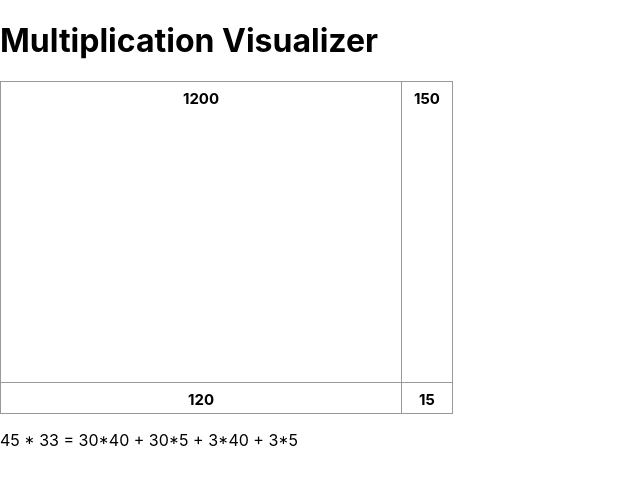
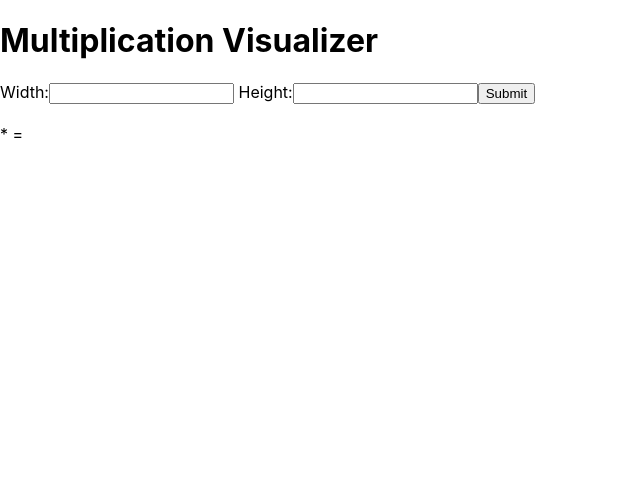
Before and after one commit to huyphung1602/multiplication-visualizer, a React (Create React App) app: page / in a window 1280 px wide. Shown: the top 484 px of the page, without its empty margins (0-640 px from the left). Built offline with nearby package versions, Linux system fonts and the light colour scheme.

Commit message:
Add input form to set the multiplication from the UI

```diff
--- a/src/App.js
+++ b/src/App.js
@@ -1,5 +1,5 @@
 import './MultiplicationVisualizer.css'
-import Renderer from "./Renderer"
+import MulVisualizer from './MulVisualizer'
 
 function App() {
   return (
@@ -7,7 +7,7 @@ function App() {
       <header className="App-header">
         <h1>Multiplication Visualizer</h1>
       </header>
-      <Renderer />
+      <MulVisualizer />
     </div>
   );
 }
--- /dev/null
+++ b/src/InputForm.js
@@ -0,0 +1,42 @@
+import React from "react";
+
+class InputForm extends React.Component {
+  constructor(props) {
+    super(props);
+    this.state = {
+      width: '',
+      height: '',
+    };
+    this.updateWidth = this.updateWidth.bind(this);
+    this.updateHeight = this.updateHeight.bind(this);
+    this.handleSubmit = this.handleSubmit.bind(this);
+  }
+
+  updateWidth(event) {
+    this.setState({width: event.target.value});
+  }
+  updateHeight(event) {
+    this.setState({height: event.target.value});
+  };
+
+  handleSubmit(event) {
+    this.props.onUpdateValues({ width: this.state.width, height: this.state.height });
+    event.preventDefault();
+  }
+
+  render() {
+    return (
+      <form onSubmit={this.handleSubmit}>
+        <label> Width:
+          <input type="number" value={this.state.width} onChange={this.updateWidth} />
+        </label>
+        <label> Height:
+          <input type="number" value={this.state.height} onChange={this.updateHeight} />
+        </label>
+        <input type="submit" value="Submit" />
+      </form>
+    );
+  }
+}
+
+export default InputForm;
--- /dev/null
+++ b/src/MulVisualizer.js
@@ -0,0 +1,22 @@
+import React from "react";
+import InputForm from "./InputForm"
+import Renderer from "./Renderer"
+
+class MulVisualizer extends React.Component {
+  state = { width: '', height: '' }
+
+  handleValues = (values) => {
+    this.setState(values);
+  }
+
+  render() {
+    return (
+      <div>
+        <InputForm onUpdateValues={this.handleValues}/>
+        <Renderer size={{width: this.state.width, height: this.state.height}}/>
+      </div>
+    );
+  }
+}
+
+export default MulVisualizer;
--- a/src/MultiplicationVisualizer.css
+++ b/src/MultiplicationVisualizer.css
@@ -16,3 +16,7 @@
   content: "";
   display: table;
 }
+
+.visualization {
+  margin-top: 20px;
+}
--- a/src/Rectangle.js
+++ b/src/Rectangle.js
@@ -3,12 +3,12 @@ import React from "react";
 function Rectangle(props) {
   const offset = 10;
   const sizeClass = {
-    width: `${props.width * offset}px`,
-    height: `${props.height * offset}px`
+    width: `${props.size.width * offset}px`,
+    height: `${props.size.height * offset}px`
   };
   return (
     <div className="rectangle" style={sizeClass}>
-      {props.width * props.height}
+      {props.size.width * props.size.height}
     </div>
   );
 }
--- a/src/Renderer.js
+++ b/src/Renderer.js
@@ -4,8 +4,12 @@ import inputAnalyzer from "./inputAnalyzer"
 import preRenderer from "./preRenderer"
 
 class Renderer extends React.Component {
+  constructor(props) {
+    super(props);
+  }
+
   renderRect(height = 34, width = 34) {
-    return <Reactangle width={width} height={height} />;
+    return <Reactangle size={{width, height}} />;
   }
 
   renderCols(cols) {
@@ -30,12 +34,12 @@ class Renderer extends React.Component {
 
 
   render() {
-    const { width, height } = { width: 45, height: 33 };
+    const { width, height } = this.props.size;
     const summandsArrays = inputAnalyzer.summandsArrays(width, height);
     const rows = preRenderer.buildMatrix(summandsArrays);
 
     return (
-      <div>
+      <div class="visualization">
         { this.renderRows(rows) }
         <p>{`${width} * ${height} = ${this.renderFormula(rows)}`}</p>
       </div>
```
